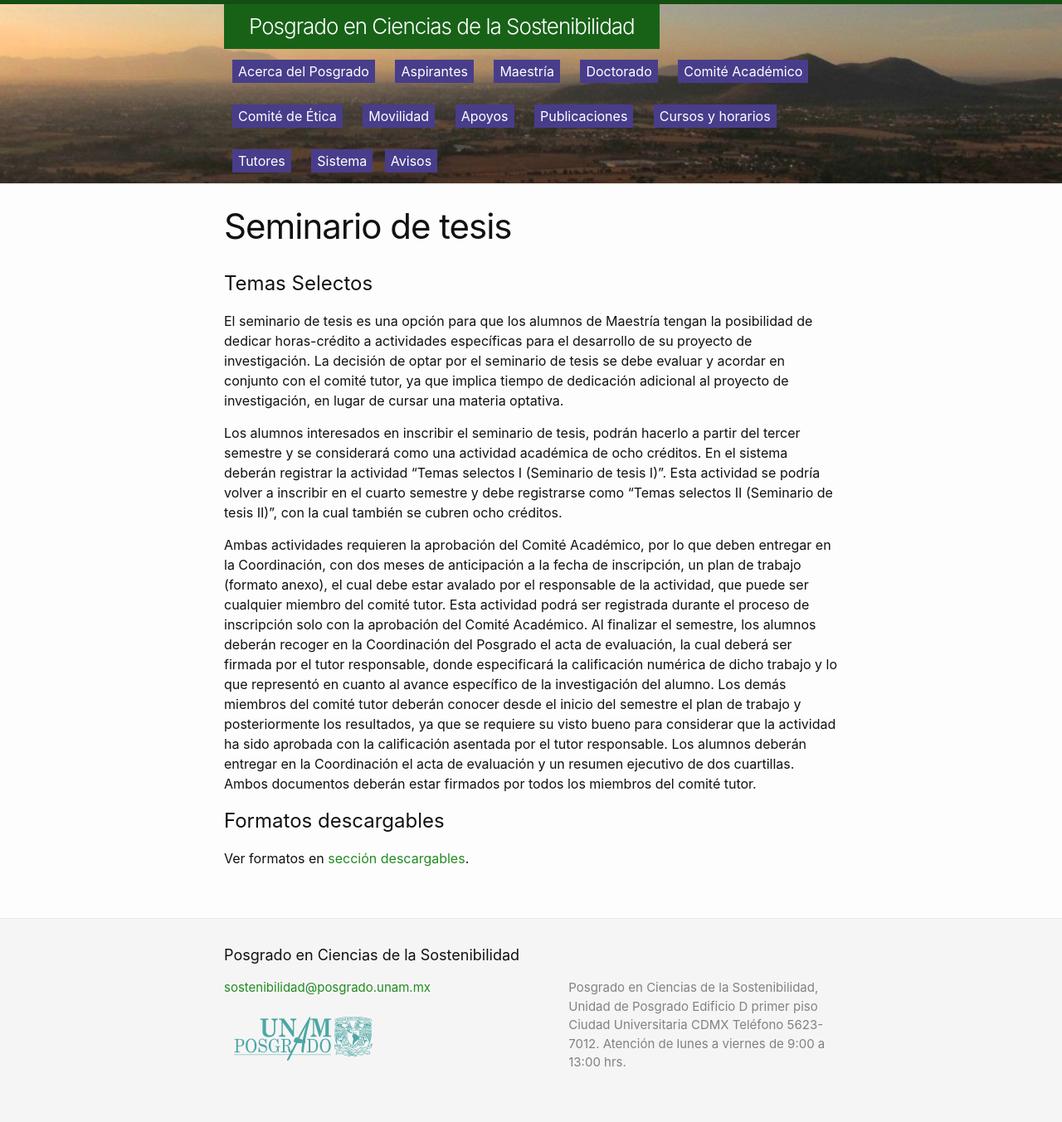
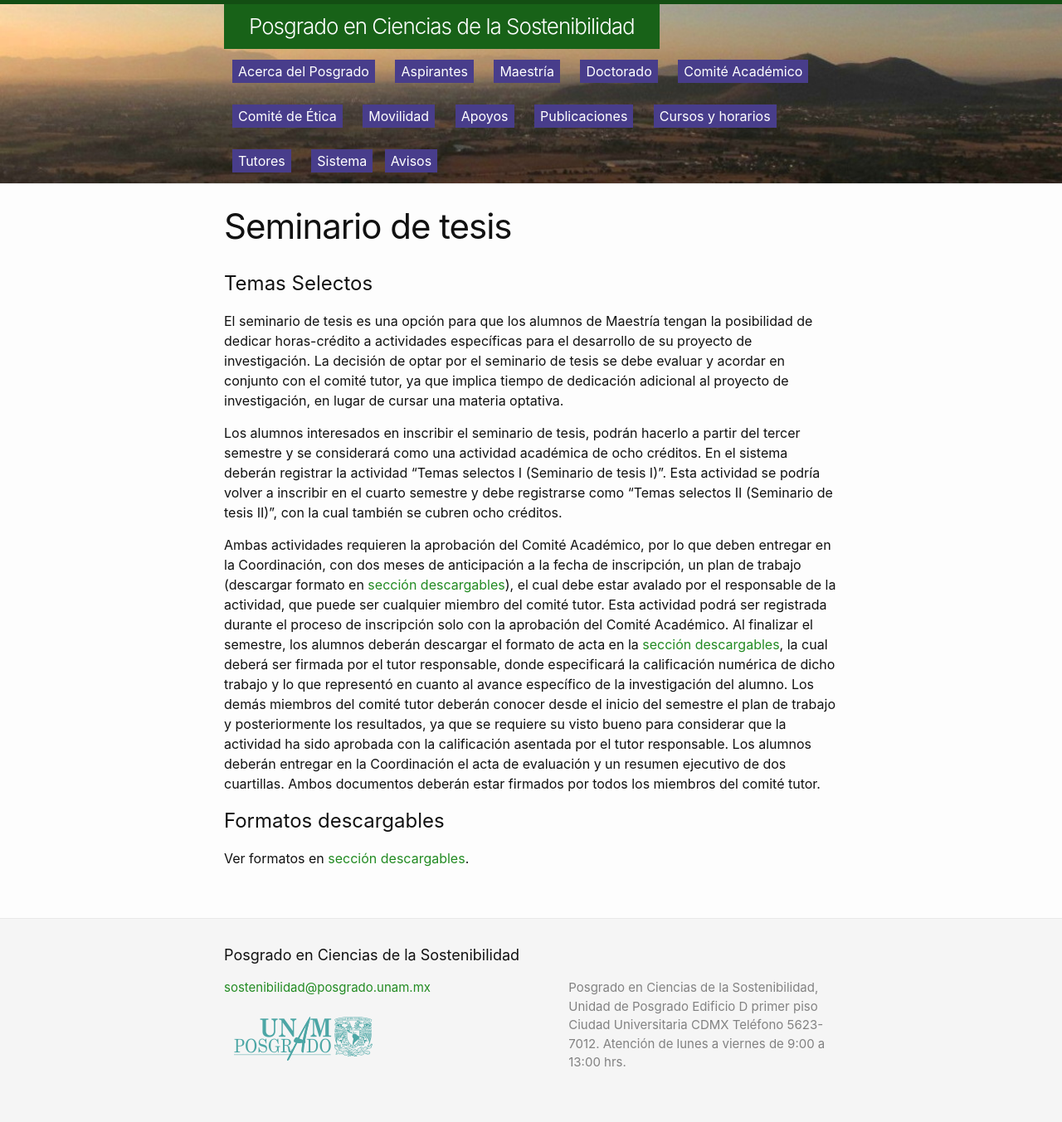
Before and after one commit to pcs-unam/pcs-unam.github.io, a Jekyll site: the page built from maestria/seminario_tesis.md, in a window 1280 px wide. Shown: the whole page at 83% size. Built offline with Jekyll 4.4.1, drawn with Linux system fonts in a browser that asks for light colours.

Commit message:
Cambió la instrucción para descargar formatos de seminario de tesis en descargables

```diff
--- a/maestria/seminario_tesis.md
+++ b/maestria/seminario_tesis.md
@@ -25,13 +25,14 @@ se cubren ocho créditos.
 
 Ambas actividades requieren la aprobación del Comité Académico, por lo
 que deben entregar en la Coordinación, con dos meses de anticipación a
-la fecha de inscripción, un plan de trabajo (formato anexo), el cual
+la fecha de inscripción, un plan de trabajo
+(descargar formato en [sección descargables](/maestria/descargables/)), el cual
 debe estar avalado por el responsable de la actividad, que puede ser
 cualquier miembro del comité tutor. Esta actividad podrá ser
 registrada durante el proceso de inscripción solo con la aprobación
 del Comité Académico. Al finalizar el semestre, los alumnos deberán
-recoger en la Coordinación del Posgrado el acta de evaluación, la cual
-deberá ser firmada por el tutor responsable, donde especificará la
+descargar el formato de acta en la [sección descargables](/maestria/descargables/),
+la cual deberá ser firmada por el tutor responsable, donde especificará la
 calificación numérica de dicho trabajo y lo que representó en cuanto
 al avance específico de la investigación del alumno. Los demás
 miembros del comité tutor deberán conocer desde el inicio del semestre
```
